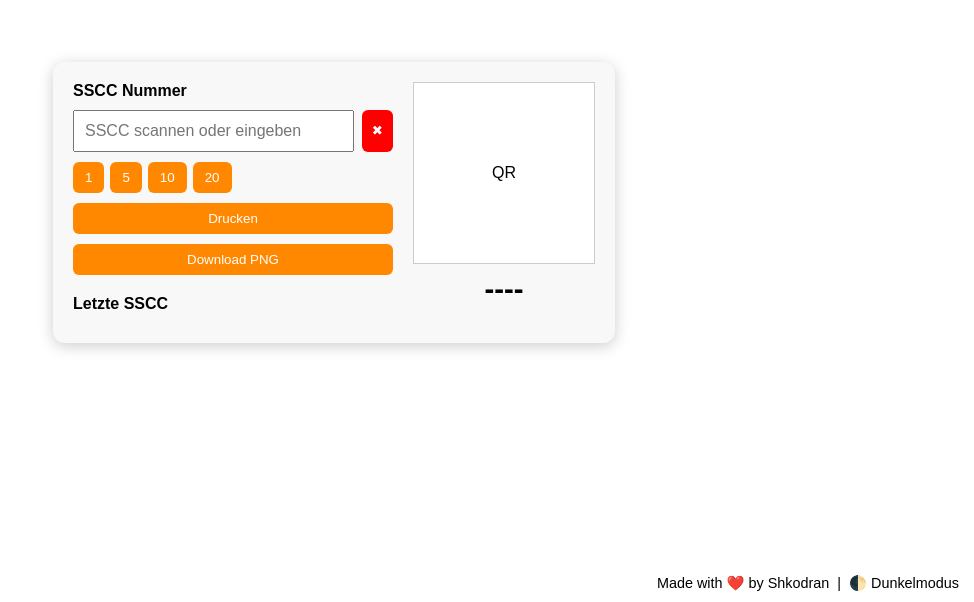
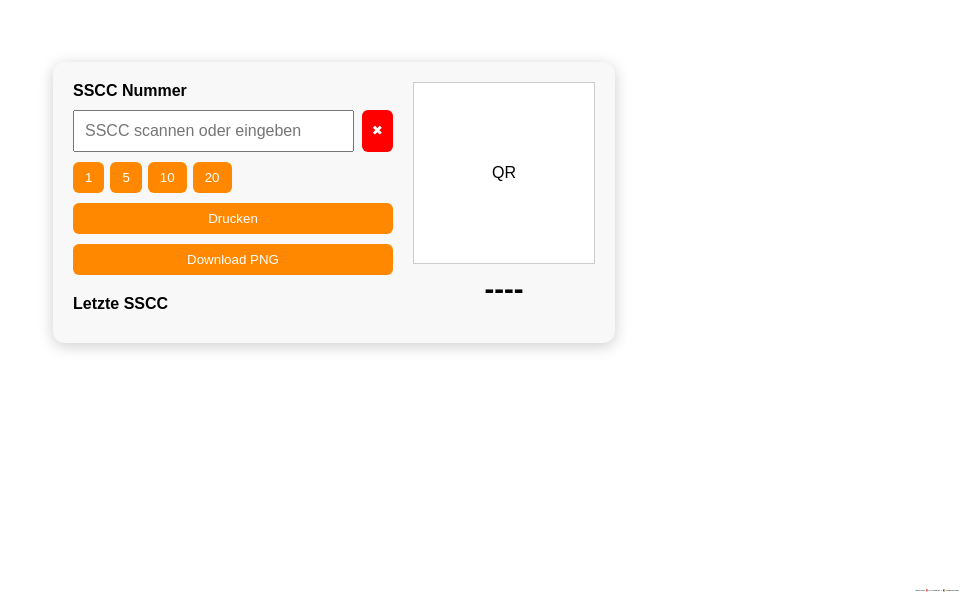
Before and after one commit to Shkodran06/sscc, a plain HTML site: page index.html in a window 1280 px wide. Shown: the part 198-800 px from the top of the page, without its empty margins (306-1280 px from the left). Drawn offline with Linux system fonts and the light colour scheme.

Commit message:
Change footer font size from 0.9rem to 0.13rem

```diff
--- a/index.html
+++ b/index.html
@@ -130,7 +130,7 @@ footer{
   position:fixed;
   bottom:10px;
   right:15px;
-  font-size:.9rem;
+  font-size:.13rem;
   cursor:pointer;
 }
 </style>
```
